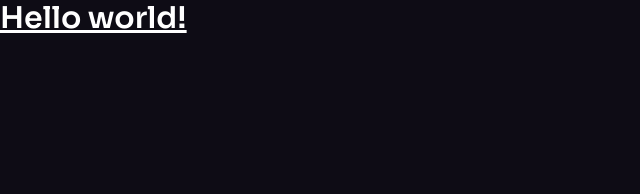
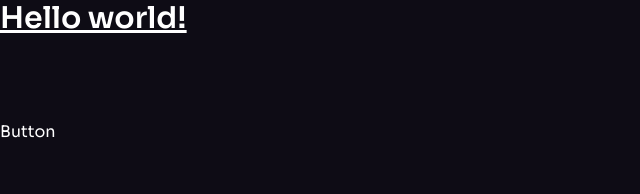
Before and after one commit to Sam-mx/Brainwave-Clone, a React (Vite) app: page / in a window 1280 px wide. Shown: the top 194 px of the page, without its empty margins (0-640 px from the left). Built offline with nearby package versions, Linux system fonts and the light colour scheme.

Commit message:
initial commits

```diff
--- a/src/App.jsx
+++ b/src/App.jsx
@@ -1,9 +1,15 @@
 import ButtonGradient from "./assets/svg/ButtonGradient";
+import Button from "./components/Button";
 
 const App = () => {
   return (
     <>
       <h1 className="text-3xl font-bold underline">Hello world!</h1>
+      <div className="pt-[4.75rem] lg:pt-[5.25rem] overflow-hidden">
+        <Button className="mt-10" href="#login">
+          Something
+        </Button>
+      </div>
       <ButtonGradient />
     </>
   );
--- /dev/null
+++ b/src/components/Button.jsx
@@ -0,0 +1,5 @@
+const Button = () => {
+  return <div>Button</div>;
+};
+
+export default Button;
```
